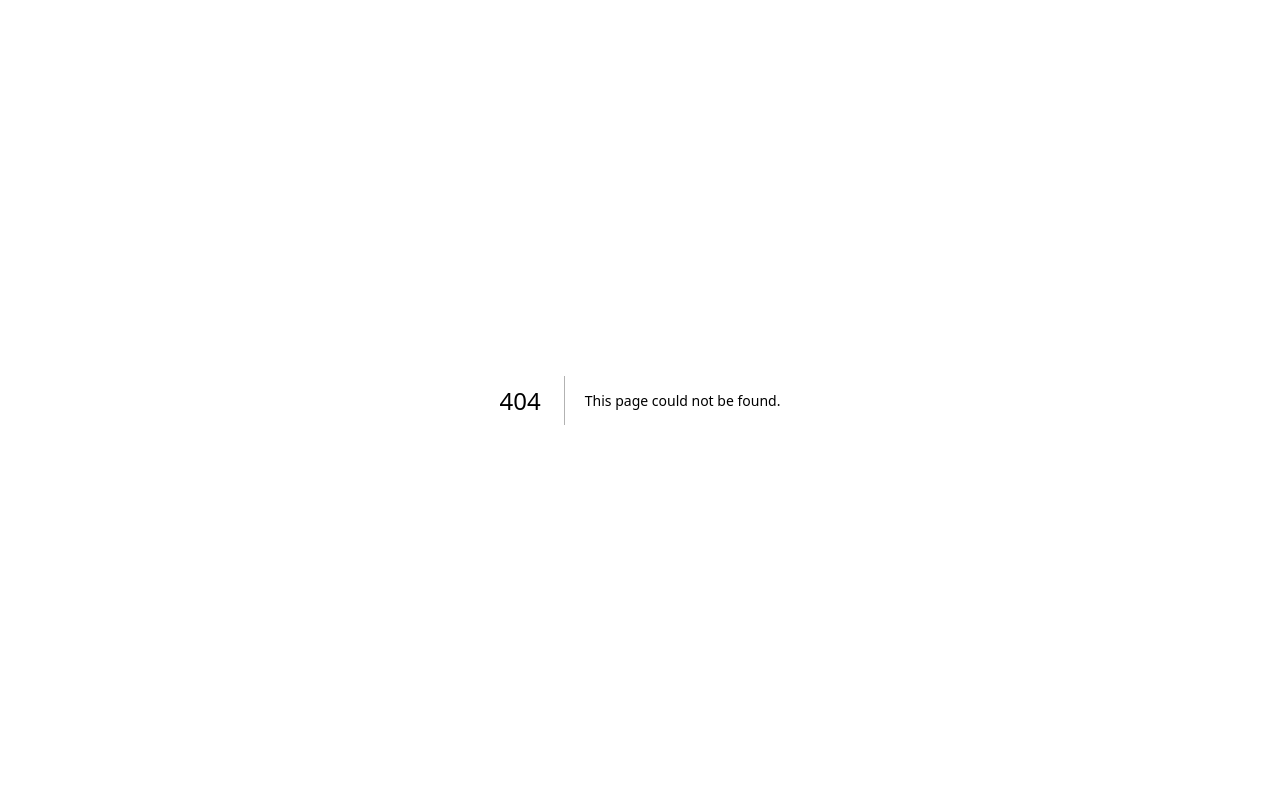
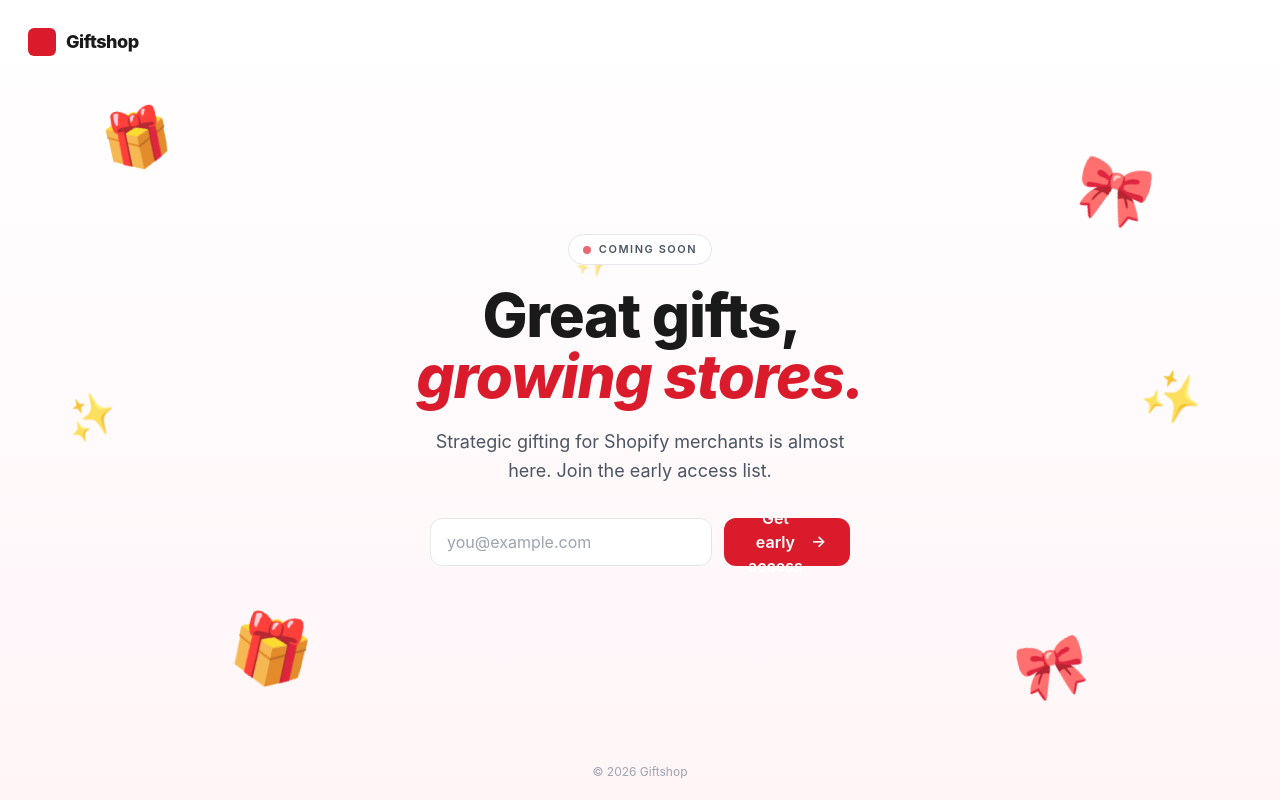
Before and after one commit to giftshop-app/giftshop-site, a Next.js app: page /coming-soon in a window 1280 px wide. Before the commit this address had no page. Built offline with nearby package versions, Linux system fonts and the light colour scheme.

Commit message:
Add coming-soon page composing decor + form

```diff
--- /dev/null
+++ b/app/coming-soon/page.tsx
@@ -0,0 +1,63 @@
+import type { Metadata } from "next";
+import { Decor } from "./decor";
+import { EmailCaptureForm } from "./email-capture-form";
+import styles from "./coming-soon.module.css";
+
+export const metadata: Metadata = {
+  title: "Giftshop — Coming Soon",
+  description: "Strategic gifting for Shopify merchants. Join the early access list.",
+  robots: { index: false, follow: false },
+};
+
+export default function ComingSoonPage() {
+  return (
+    <div
+      className="relative min-h-screen overflow-hidden"
+      style={{
+        background: "linear-gradient(180deg, #FFFFFF 0%, #FFF5F7 100%)",
+      }}
+    >
+      <header className="absolute top-5 left-5 sm:top-7 sm:left-7 z-20 flex items-center gap-2.5">
+        <div className="h-7 w-7 rounded-md bg-[#DA1B2B]" aria-hidden="true" />
+        <span className="text-lg font-extrabold tracking-tight text-[#1a1a1a]">
+          Giftshop
+        </span>
+      </header>
+
+      <Decor />
+
+      <main className="relative z-10 flex min-h-screen items-center justify-center px-5 py-24">
+        <div className="w-full max-w-[520px] text-center">
+          <div className="mb-5 inline-flex items-center gap-2 rounded-full bg-white border border-[#e5e7eb] px-3.5 py-1.5">
+            <span
+              aria-hidden="true"
+              className={`inline-block h-2 w-2 rounded-full bg-[#DA1B2B] ${styles.badgeDot}`}
+            />
+            <span className="text-[11px] font-semibold tracking-[0.14em] text-[#4b5563]">
+              COMING SOON
+            </span>
+          </div>
+
+          <h1
+            className={`${styles.headlineEnter} text-4xl sm:text-5xl md:text-6xl font-extrabold leading-[1.02] tracking-[-0.02em] text-[#1a1a1a]`}
+          >
+            Great gifts,{" "}
+            <span className="italic text-[#DA1B2B]">growing stores.</span>
+          </h1>
+
+          <p className="mt-5 text-base sm:text-lg leading-relaxed text-[#4b5563] max-w-[440px] mx-auto">
+            Strategic gifting for Shopify merchants is almost here. Join the early access list.
+          </p>
+
+          <div className="mt-8 max-w-[420px] mx-auto">
+            <EmailCaptureForm />
+          </div>
+        </div>
+      </main>
+
+      <footer className="absolute bottom-5 left-0 right-0 text-center z-10">
+        <p className="text-xs text-[#9ca3af]">© 2026 Giftshop</p>
+      </footer>
+    </div>
+  );
+}
```
